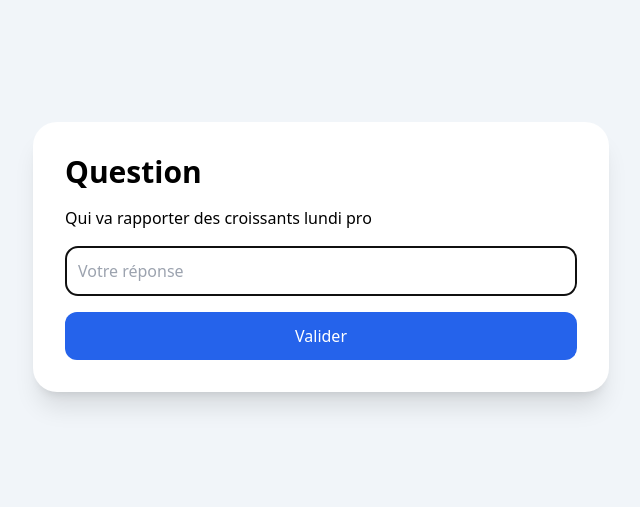
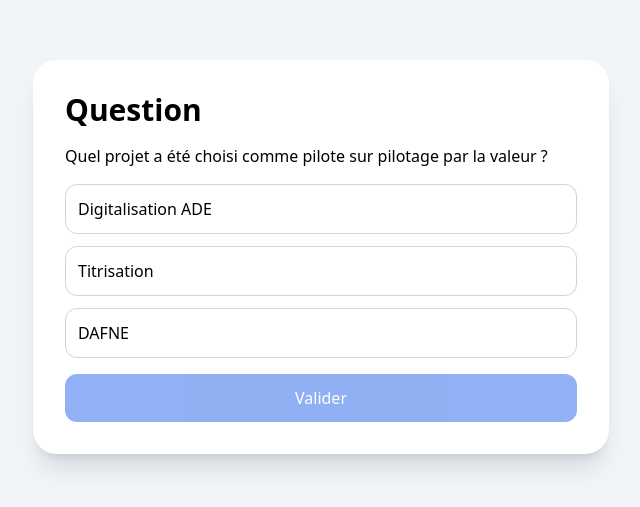
Before and after one commit to Aurelcap1986/quiz-indice2, a plain HTML site: page index.html in a window 1280 px wide. Shown: the part 143-650 px from the top of the page, without its empty margins (319-959 px from the left). Drawn offline with nearby package versions, Linux system fonts and the light colour scheme.

Commit message:
Refactor quiz question and answer logic

```diff
--- a/index.html
+++ b/index.html
@@ -10,33 +10,48 @@
   <div id="app"></div>
 
   <script>
-    const bonneReponse = 'aurel';
+    const question = 'Quel projet a été choisi comme pilote sur pilotage par la valeur ?';
+    const options = ['Digitalisation ADE', 'Titrisation', 'DAFNE'];
+    const bonneReponse = 'Digitalisation ADE';
     const app = document.getElementById('app');
+    let selection = null;
 
     function afficherQuestion() {
+      const cases = options.map((option) => {
+        const classes = option === selection
+          ? 'border-blue-600 bg-blue-50 ring-2 ring-blue-600'
+          : 'border-slate-300 hover:bg-slate-50';
+        return `
+          <button data-option="${option}"
+            class="w-full text-left border rounded-xl p-3 ${classes}">
+            ${option}
+          </button>`;
+      }).join('');
+
       app.innerHTML = `
         <div class="min-h-screen flex items-center justify-center bg-slate-100 p-6">
           <div class="bg-white rounded-3xl shadow-xl p-8 w-full max-w-xl">
             <h1 class="text-3xl font-bold mb-4">Question</h1>
-            <p class="mb-4">Qui va rapporter des croissants lundi pro</p>
-            <input id="reponse" class="w-full border rounded-xl p-3" placeholder="Votre réponse" />
-            <button id="valider" class="w-full mt-4 bg-blue-600 text-white p-3 rounded-xl">
+            <p class="mb-4">${question}</p>
+            <div class="space-y-3">${cases}</div>
+            <button id="valider" ${selection === null ? 'disabled' : ''}
+              class="w-full mt-4 bg-blue-600 text-white p-3 rounded-xl disabled:opacity-50 disabled:cursor-not-allowed">
               Valider
             </button>
           </div>
         </div>`;
 
-      const input = document.getElementById('reponse');
+      app.querySelectorAll('[data-option]').forEach((bouton) => {
+        bouton.addEventListener('click', () => {
+          selection = bouton.dataset.option;
+          afficherQuestion();
+        });
+      });
       document.getElementById('valider').addEventListener('click', verifier);
-      input.addEventListener('keydown', (e) => {
-        if (e.key === 'Enter') verifier();
-      });
-      input.focus();
     }
 
     function verifier() {
-      const reponse = document.getElementById('reponse').value;
-      if (reponse.trim().toLowerCase() === bonneReponse) {
+      if (selection === bonneReponse) {
         afficherIndice();
       } else {
         afficherEchec();
@@ -49,7 +64,7 @@
           <div class="bg-white rounded-3xl shadow-xl p-8 max-w-xl text-center">
             <h1 class="text-3xl font-bold text-green-700 mb-4">✅ Bonne réponse !</h1>
             <p class="text-lg">Voici votre indice :</p>
-            <p class="mt-4 text-2xl font-semibold">super</p>
+            <p class="mt-4 text-2xl font-semibold">A</p>
           </div>
         </div>`;
     }
@@ -65,7 +80,10 @@
             </button>
           </div>
         </div>`;
-      document.getElementById('reessayer').addEventListener('click', afficherQuestion);
+      document.getElementById('reessayer').addEventListener('click', () => {
+        selection = null;
+        afficherQuestion();
+      });
     }
 
     afficherQuestion();
```
